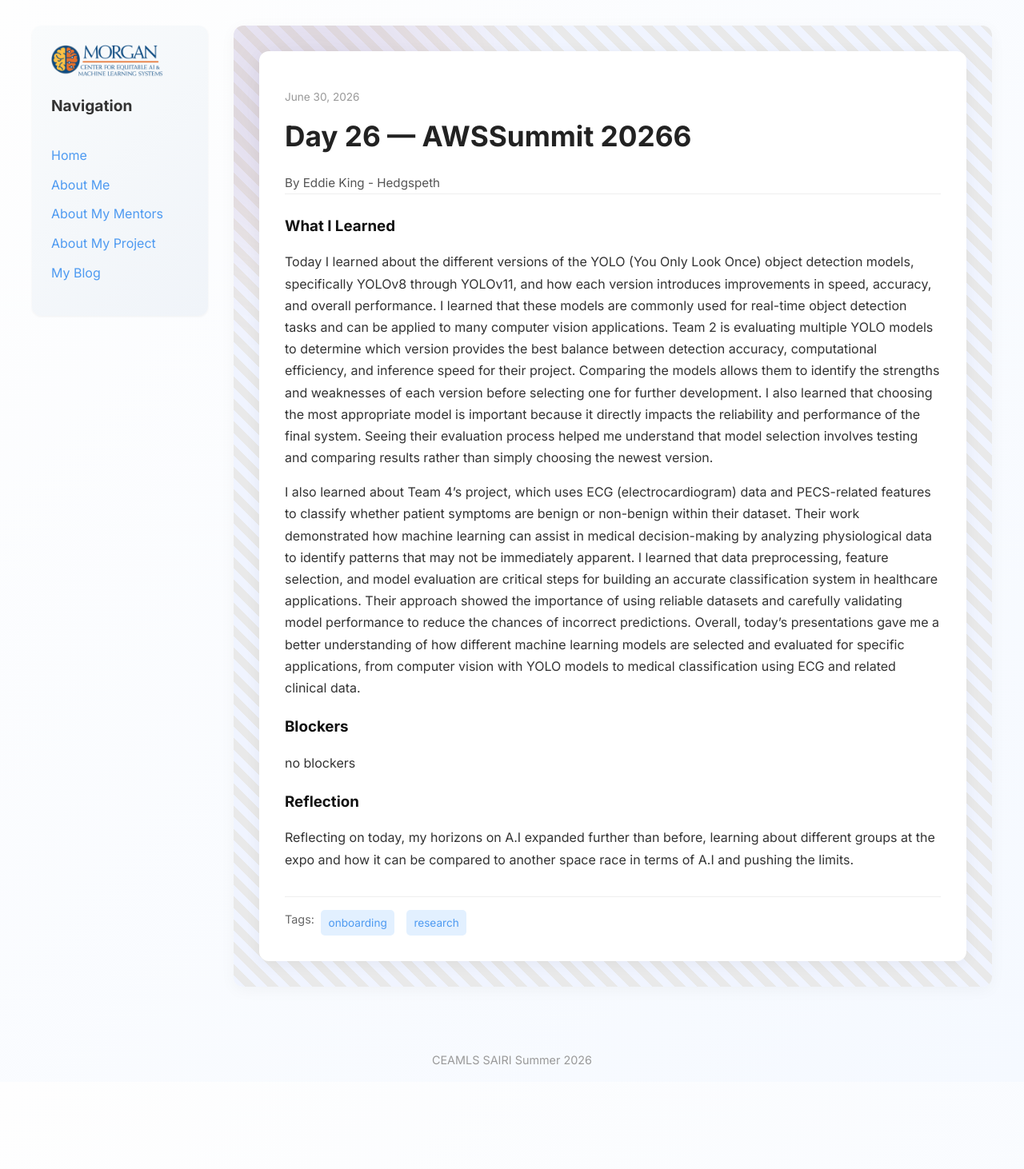
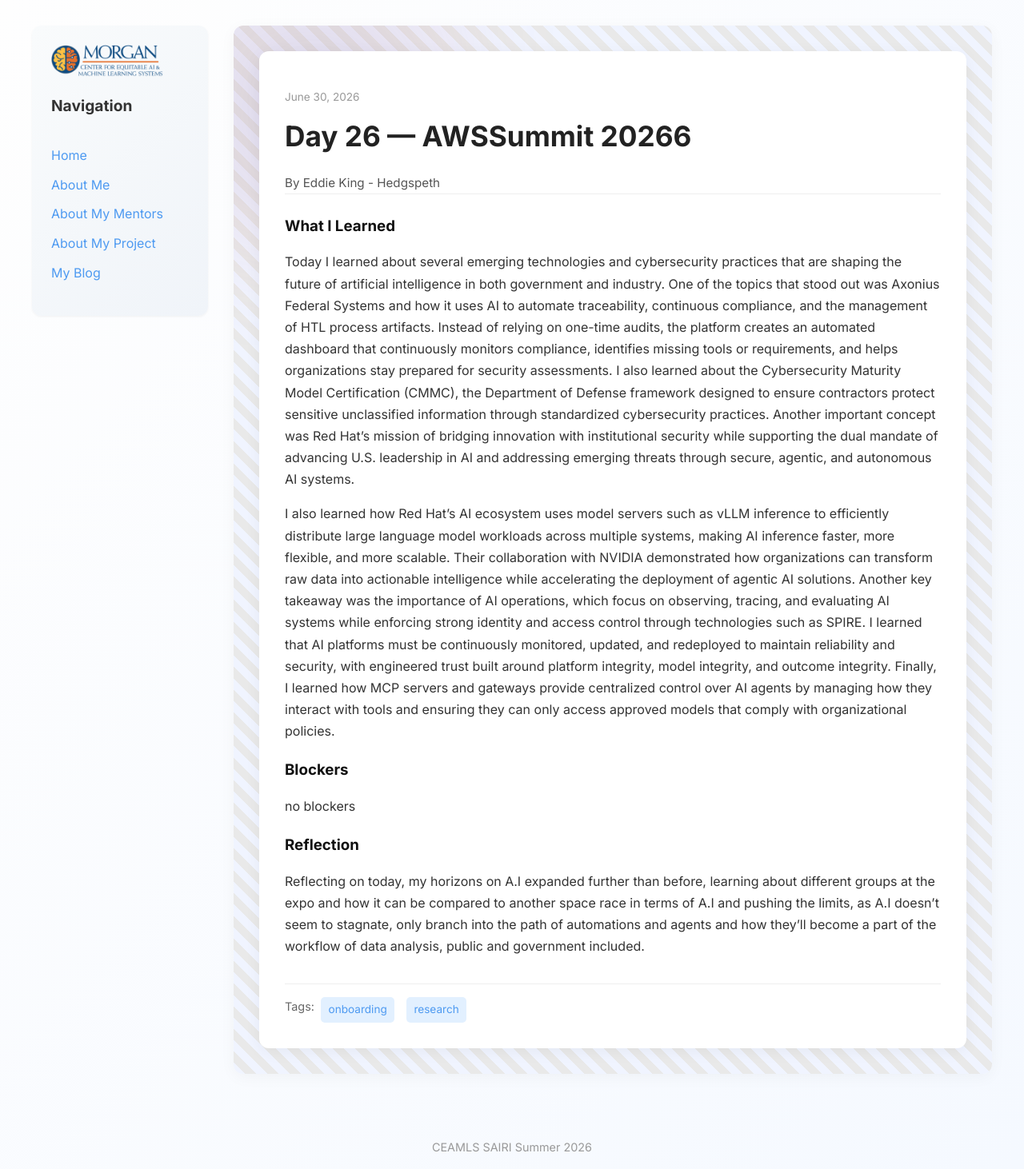
Before and after one commit to eddiejkh-del/eddiejkh-delceamls26.github.io, a Jekyll site: the page built from _posts/2026-06-30-day-26.md, in a window 1280 px wide. Shown: the whole page at 80% size. Built offline with Jekyll 4.4.1, drawn with Linux system fonts in a browser that asks for light colours; before the commit the page ends 1353 px from its top, so only the background shows below that.

Commit message:
Update 2026-06-30-day-26.md

```diff
--- a/_posts/2026-06-30-day-26.md
+++ b/_posts/2026-06-30-day-26.md
@@ -6,9 +6,10 @@ permalink: /day26.html
 tags: ["onboarding", "research"]
 
 what_i_learned: |
- Today I learned about the different versions of the YOLO (You Only Look Once) object detection models, specifically YOLOv8 through YOLOv11, and how each version introduces improvements in speed, accuracy, and overall performance. I learned that these models are commonly used for real-time object detection tasks and can be applied to many computer vision applications. Team 2 is evaluating multiple YOLO models to determine which version provides the best balance between detection accuracy, computational efficiency, and inference speed for their project. Comparing the models allows them to identify the strengths and weaknesses of each version before selecting one for further development. I also learned that choosing the most appropriate model is important because it directly impacts the reliability and performance of the final system. Seeing their evaluation process helped me understand that model selection involves testing and comparing results rather than simply choosing the newest version.
+ Today I learned about several emerging technologies and cybersecurity practices that are shaping the future of artificial intelligence in both government and industry. One of the topics that stood out was Axonius Federal Systems and how it uses AI to automate traceability, continuous compliance, and the management of HTL process artifacts. Instead of relying on one-time audits, the platform creates an automated dashboard that continuously monitors compliance, identifies missing tools or requirements, and helps organizations stay prepared for security assessments. I also learned about the Cybersecurity Maturity Model Certification (CMMC), the Department of Defense framework designed to ensure contractors protect sensitive unclassified information through standardized cybersecurity practices. Another important concept was Red Hat's mission of bridging innovation with institutional security while supporting the dual mandate of advancing U.S. leadership in AI and addressing emerging threats through secure, agentic, and autonomous AI systems.
 
- I also learned about Team 4’s project, which uses ECG (electrocardiogram) data and PECS-related features to classify whether patient symptoms are benign or non-benign within their dataset. Their work demonstrated how machine learning can assist in medical decision-making by analyzing physiological data to identify patterns that may not be immediately apparent. I learned that data preprocessing, feature selection, and model evaluation are critical steps for building an accurate classification system in healthcare applications. Their approach showed the importance of using reliable datasets and carefully validating model performance to reduce the chances of incorrect predictions. Overall, today’s presentations gave me a better understanding of how different machine learning models are selected and evaluated for specific applications, from computer vision with YOLO models to medical classification using ECG and related clinical data.
+ I also learned how Red Hat's AI ecosystem uses model servers such as vLLM inference to efficiently distribute large language model workloads across multiple systems, making AI inference faster, more flexible, and more scalable. Their collaboration with NVIDIA demonstrated how organizations can transform raw data into actionable intelligence while accelerating the deployment of agentic AI solutions. Another key takeaway was the importance of AI operations, which focus on observing, tracing, and evaluating AI systems while enforcing strong identity and access control through technologies such as SPIRE. I learned that AI platforms must be continuously monitored, updated, and redeployed to maintain reliability and security, with engineered trust built around platform integrity, model integrity, and outcome integrity. Finally, I learned how MCP servers and gateways provide centralized control over AI agents by managing how they interact with tools and ensuring they can only access approved models that comply with organizational policies.
+
 
 
 
@@ -17,5 +18,5 @@ blockers: |
   no blockers
 
 reflection: |
-  Reflecting on today, my horizons on A.I expanded further than before, learning about different groups at the expo and how it can be compared to another space race in terms of A.I and pushing the limits.
+  Reflecting on today, my horizons on A.I expanded further than before, learning about different groups at the expo and how it can be compared to another space race in terms of A.I and pushing the limits, as  A.I doesn't seem to stagnate, only branch into the path of automations and agents and how they'll become a part of the workflow of data analysis, public and government included.
 ---
```
